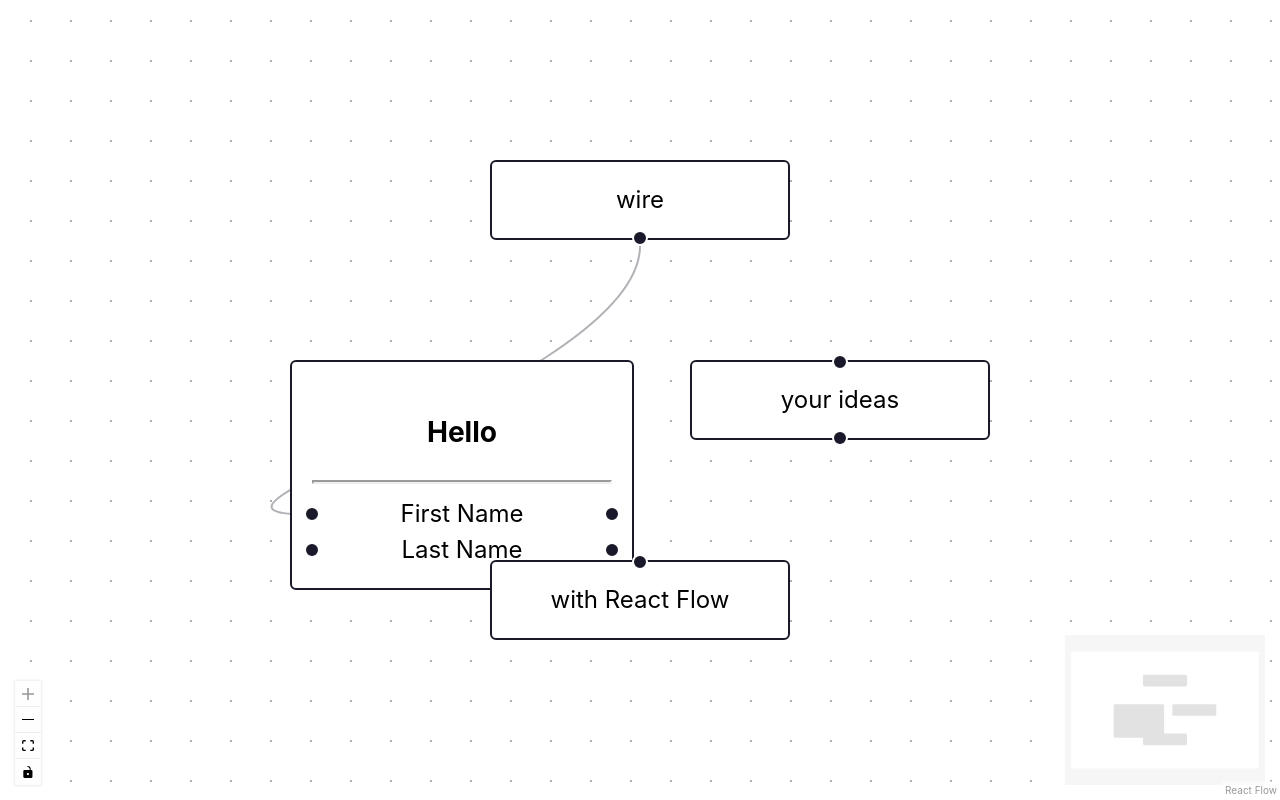
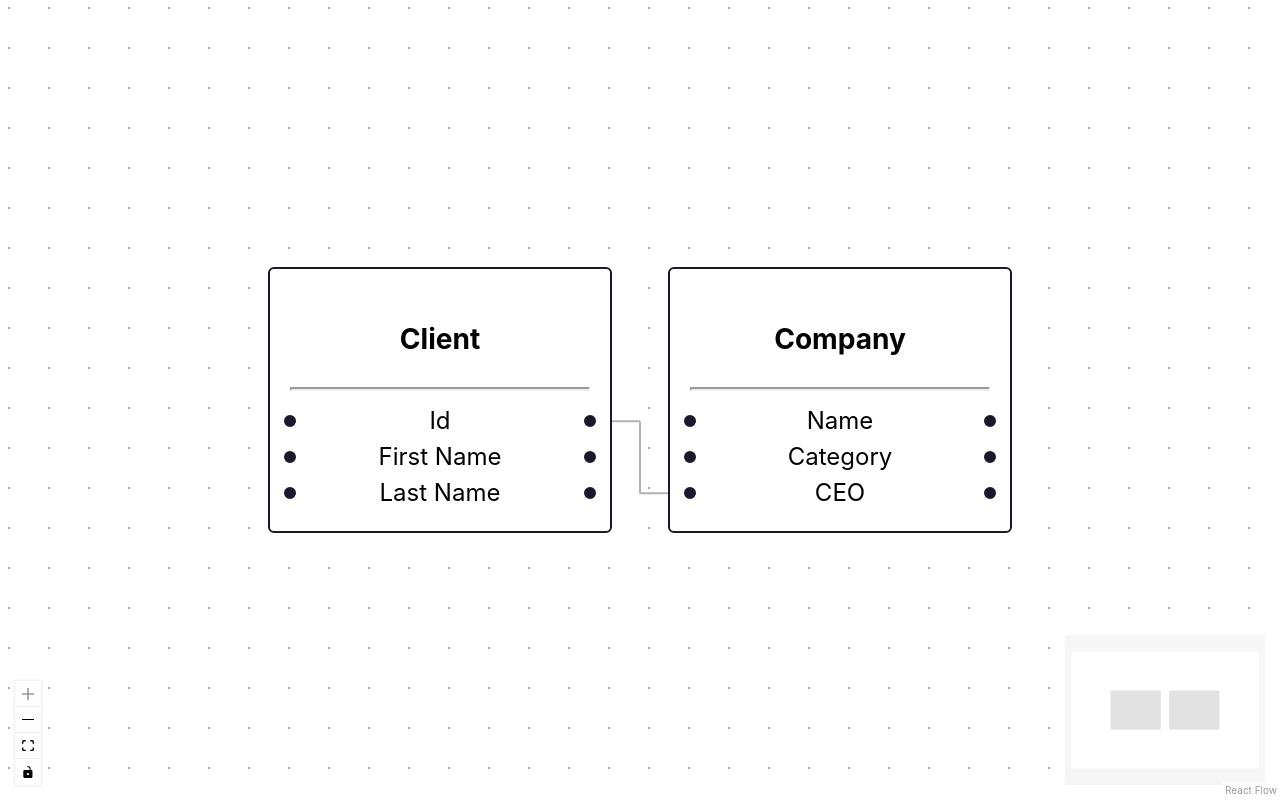
Before and after one commit to fourers/react-flow-erd-app, a React (Vite) app: page / in a window 1280 px wide. Built offline with nearby package versions, Linux system fonts and the light colour scheme; the HTML template or start-up script is replaced by a standard one.

Commit message:
Add smooth step edge

```diff
--- a/src/edges/index.ts
+++ b/src/edges/index.ts
@@ -1,11 +1,14 @@
 import type { Edge, EdgeTypes } from "@xyflow/react";
 
 export const initialEdges: Edge[] = [
-  // { id: "a->c", source: "a", target: "c", animated: true },
-  // { id: "b->d", source: "b", target: "d" },
-  // { id: "c->d", source: "c", target: "d", animated: true },
-  { id: "line1", source: "a", target: "b", targetHandle: "b.first_name-left" },
-  // { id: "line1", source: "c", target: "b", targetHandle: "b-1-l" },
+  {
+    id: "ceo",
+    source: "cl",
+    sourceHandle: "cl.id-right",
+    target: "co",
+    targetHandle: "co.ceo-left",
+    type: "smoothstep",
+  },
 ];
 
 export const edgeTypes = {
--- a/src/nodes/ClassNode.tsx
+++ b/src/nodes/ClassNode.tsx
@@ -9,9 +9,12 @@ export function ClassNode({ data }: NodeProps<ClassNode>) {
       {<h3>{data.label}</h3>}
       <hr />
       {data.fields.map((field) => (
-        <>
-          <FieldRow id={field.id} key={field.id} label={field.label} />
-        </>
+        <FieldRow
+          id={field.id}
+          key={field.id}
+          label={field.label}
+          type={field.type}
+        />
       ))}
     </div>
   );
--- a/src/nodes/FieldRow.tsx
+++ b/src/nodes/FieldRow.tsx
@@ -1,17 +1,12 @@
 import { Handle, Position } from "@xyflow/react";
+import { FieldRowProps } from "./types";
 
-type FieldRowProps = {
-  id: string;
-  key: string;
-  label: string;
-};
-
-export function FieldRow({ id, key, label }: FieldRowProps) {
+export const FieldRow = ({ id, label, type }: FieldRowProps) => {
   return (
-    <div key={key} style={{ position: "relative" }}>
+    <div style={{ position: "relative" }}>
       <div>{label}</div>
-      <Handle type="target" position={Position.Left} id={`${id}-left`} />
-      <Handle type="target" position={Position.Right} id={`${id}-right`} />
+      <Handle type={type} position={Position.Left} id={`${id}-left`} />
+      <Handle type={type} position={Position.Right} id={`${id}-right`} />
     </div>
   );
-}
+};
--- a/src/nodes/PositionLoggerNode.tsx
+++ /dev/null
@@ -1,25 +0,0 @@
-import { Handle, Position, type NodeProps } from "@xyflow/react";
-
-import { type PositionLoggerNode } from "./types";
-
-export function PositionLoggerNode({
-  positionAbsoluteX,
-  positionAbsoluteY,
-  data,
-}: NodeProps<PositionLoggerNode>) {
-  const x = `${Math.round(positionAbsoluteX)}px`;
-  const y = `${Math.round(positionAbsoluteY)}px`;
-
-  return (
-    // We add this class to use the same styles as React Flow's default nodes.
-    <div className="react-flow__node-default">
-      {data.label && <div>{data.label}</div>}
-
-      <div>
-        {x} {y}
-      </div>
-
-      <Handle type="source" position={Position.Bottom} />
-    </div>
-  );
-}
--- a/src/nodes/index.ts
+++ b/src/nodes/index.ts
@@ -1,35 +1,39 @@
 import type { NodeTypes } from "@xyflow/react";
 
-import { PositionLoggerNode } from "./PositionLoggerNode";
-import { AppNode } from "./types";
+import { type ClassNode as ClassNodeType } from "./types";
 import { ClassNode } from "./ClassNode";
 
-export const initialNodes: AppNode[] = [
-  { id: "a", type: "input", position: { x: 0, y: 0 }, data: { label: "wire" } },
+export const initialNodes: ClassNodeType[] = [
   {
-    id: "b",
+    id: "cl",
     type: "class",
-    position: { x: -100, y: 100 },
+    position: { x: -200, y: 0 },
     data: {
-      label: "Hello",
-      id: "b",
+      label: "Client",
+      id: "cl",
       fields: [
-        { label: "First Name", id: "b.first_name" },
-        { label: "Last Name", id: "b.last_name" },
+        { label: "Id", id: "cl.id", type: "source" },
+        { label: "First Name", id: "cl.first_name", type: "source" },
+        { label: "Last Name", id: "cl.last_name", type: "source" },
       ],
     },
   },
-  { id: "c", position: { x: 100, y: 100 }, data: { label: "your ideas" } },
   {
-    id: "d",
-    type: "output",
-    position: { x: 0, y: 200 },
-    data: { label: "with React Flow" },
+    id: "co",
+    type: "class",
+    position: { x: 0, y: 0 },
+    data: {
+      label: "Company",
+      id: "co",
+      fields: [
+        { label: "Name", id: "co.name", type: "target" },
+        { label: "Category", id: "co.category", type: "target" },
+        { label: "CEO", id: "co.ceo", type: "target" },
+      ],
+    },
   },
 ];
 
 export const nodeTypes = {
-  "position-logger": PositionLoggerNode,
-  // Add any of your custom nodes here!
   class: ClassNode,
 } satisfies NodeTypes;
```
Also changed, not shown: src/nodes/types.ts (+8 -4 lines).
